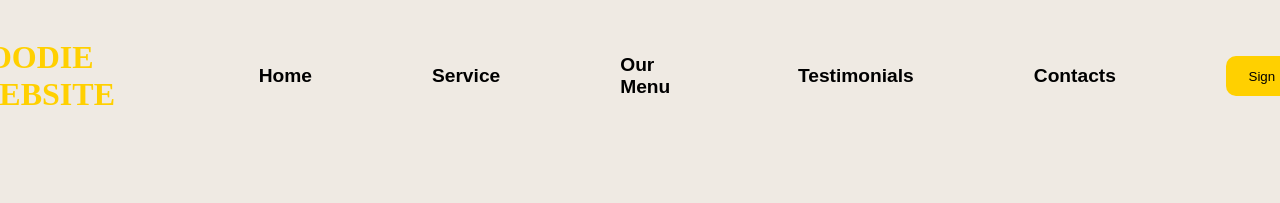
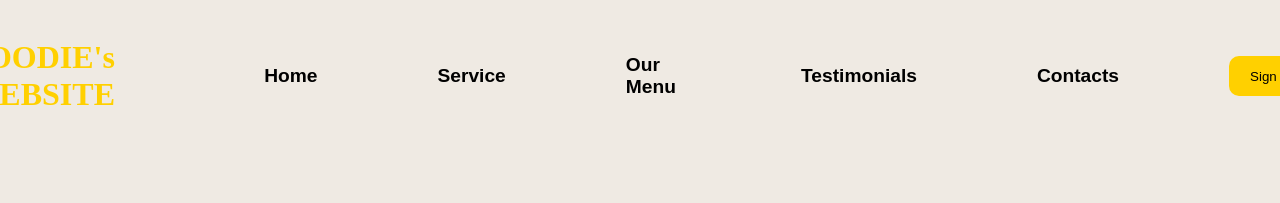
Before and after one commit to VaishnaviSubramaniam08/devops59_project, a plain HTML site: page index.html in a window 1280 px wide. Shown: the top 203 px of the page. Drawn offline with Linux system fonts and the light colour scheme.

Commit message:
initial commit

```diff
--- a/index.html
+++ b/index.html
@@ -9,7 +9,7 @@
 
     <header>
         <div class="nav-bar">
-            <h1 style="color: rgba(255, 208, 0);">FOODIE WEBSITE</h1>
+            <h1 style="color: rgba(255, 208, 0);">FOODIE's WEBSITE</h1>
 
             <a href="#home">Home</a>
 
```
